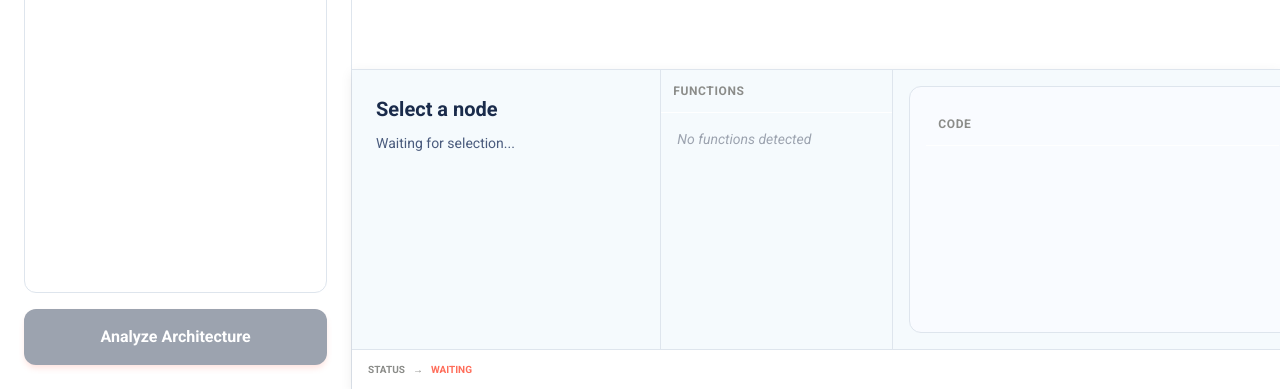
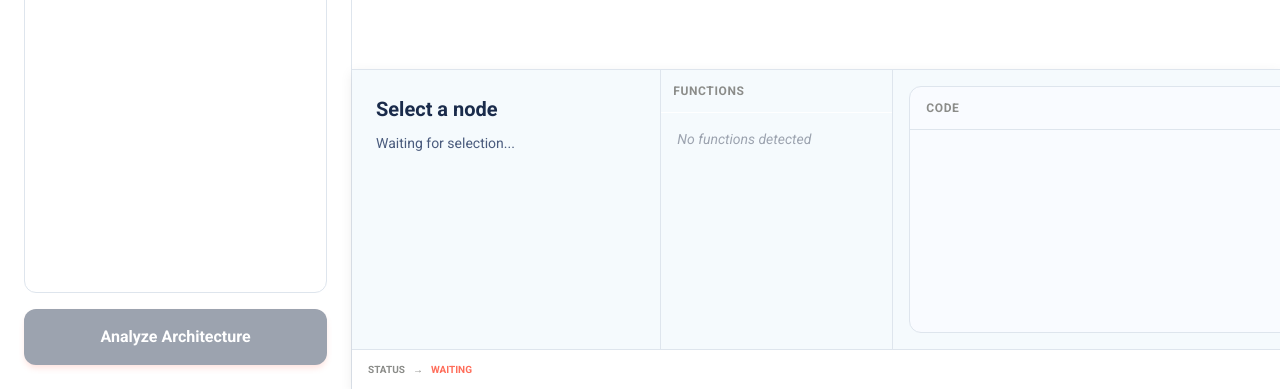
Before and after one commit to MiguelDev-GH/Code-Analyser-and-Visualizer, a React (Vite) app in the folder client/: page / in a window 1280 px wide. Shown: the part 411-800 px from the top of the page. Built offline with nearby package versions, Linux system fonts and the light colour scheme.

Commit message:
style: scroll in code-block

```diff
--- a/client/src/App.css
+++ b/client/src/App.css
@@ -231,6 +231,7 @@
 .dashboard-content {
   flex-grow: 1;
   display: flex;
+  min-height: 0;
 }
 
 .info-section {
@@ -306,13 +307,18 @@
   display: flex;
   flex-direction: column;
   background-color: var(--code-bg);
-  overflow: auto;
+  overflow: hidden;
   min-height: 0;
   min-width: 0;
   border-radius: var(--radius);
   margin: 1rem;
   border: 1px solid var(--border-color);
-  padding: 1rem;
+  padding: 0;
+}
+
+.code-section .section-title {
+  padding: 0.75rem 1rem;
+  border-bottom: 1px solid var(--border-color);
 }
 
 .code-block {
@@ -324,6 +330,9 @@
   margin: 0;
   white-space: pre-wrap;
   word-break: break-word;
+  flex: 1;
+  overflow-y: auto;
+  min-height: 0;
 }
 
 .status-bar {
--- a/client/src/App.jsx
+++ b/client/src/App.jsx
@@ -456,7 +456,10 @@ export default function App() {
                       padding: '1rem',
                       backgroundColor: 'transparent',
                       fontSize: '0.75rem',
-                      fontFamily: 'inherit'
+                      fontFamily: 'inherit',
+                      flex: 1,
+                      overflowY: 'auto',
+                      minHeight: 0
                     }}
                     className="code-block"
                     wrapLines={true}
```
